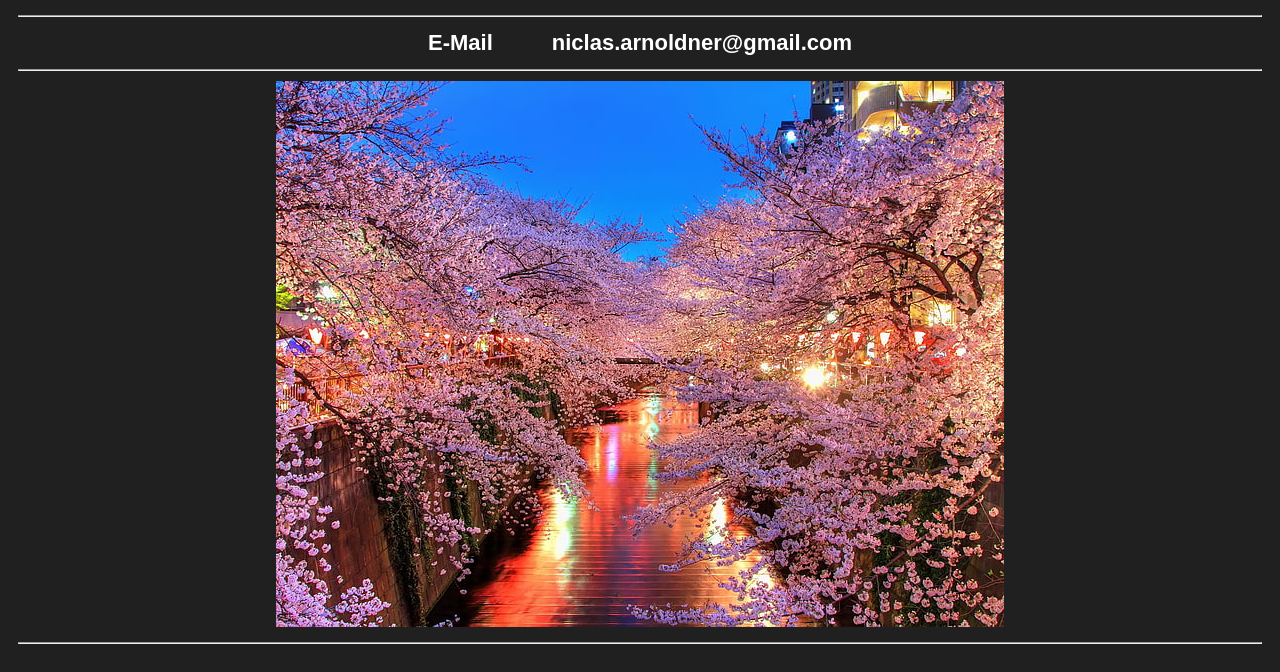
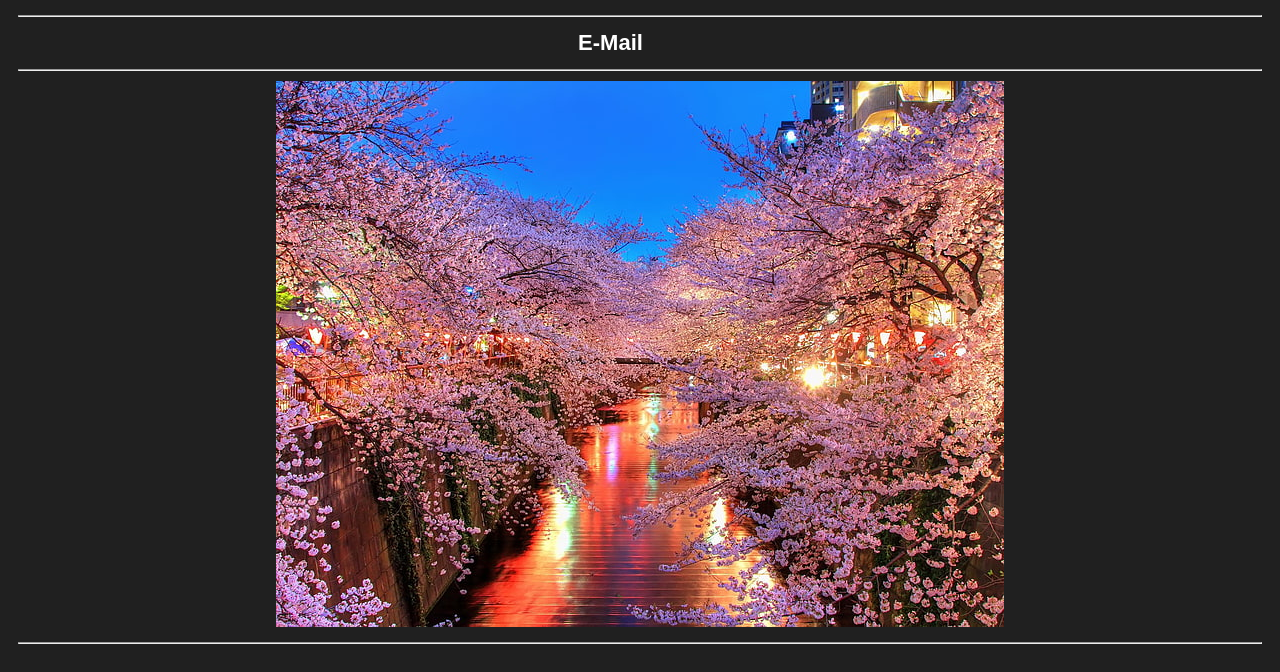
Before and after one commit to Lauchschwert/Website, a plain HTML site: page contactme.html in a window 1280 px wide. Shown: the part 158-830 px from the top of the page. Drawn offline with Linux system fonts and the light colour scheme; files whose address does not match are found by name.

Commit message:
Update contactme.html

```diff
--- a/contactme.html
+++ b/contactme.html
@@ -28,7 +28,7 @@
         <table>
                 <tr>
                     <th>E-Mail&nbsp;&nbsp;&nbsp;&nbsp;&nbsp;&nbsp;&nbsp;&nbsp;&nbsp;</th>
-                    <th>niclas.arnoldner@gmail.com</th>
+                    <th></th>
                 </tr>
         </table>
 
```
